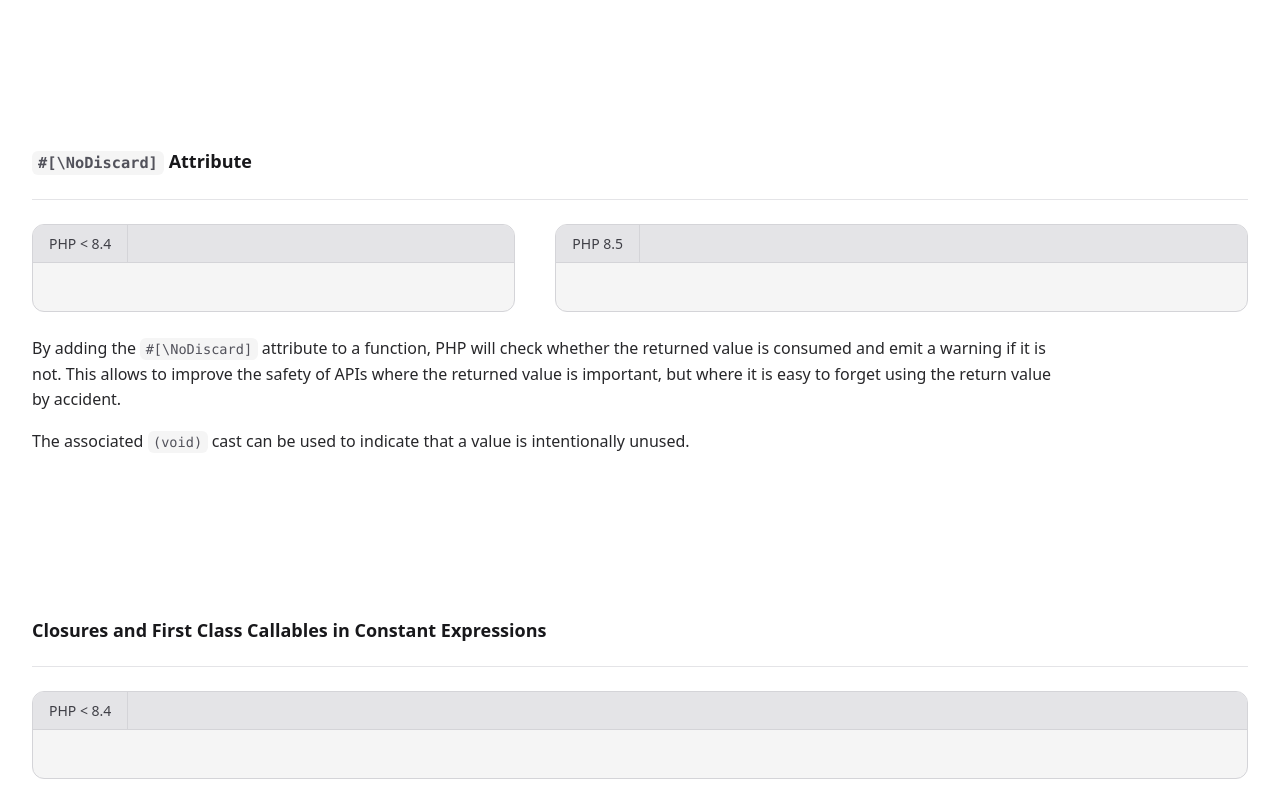
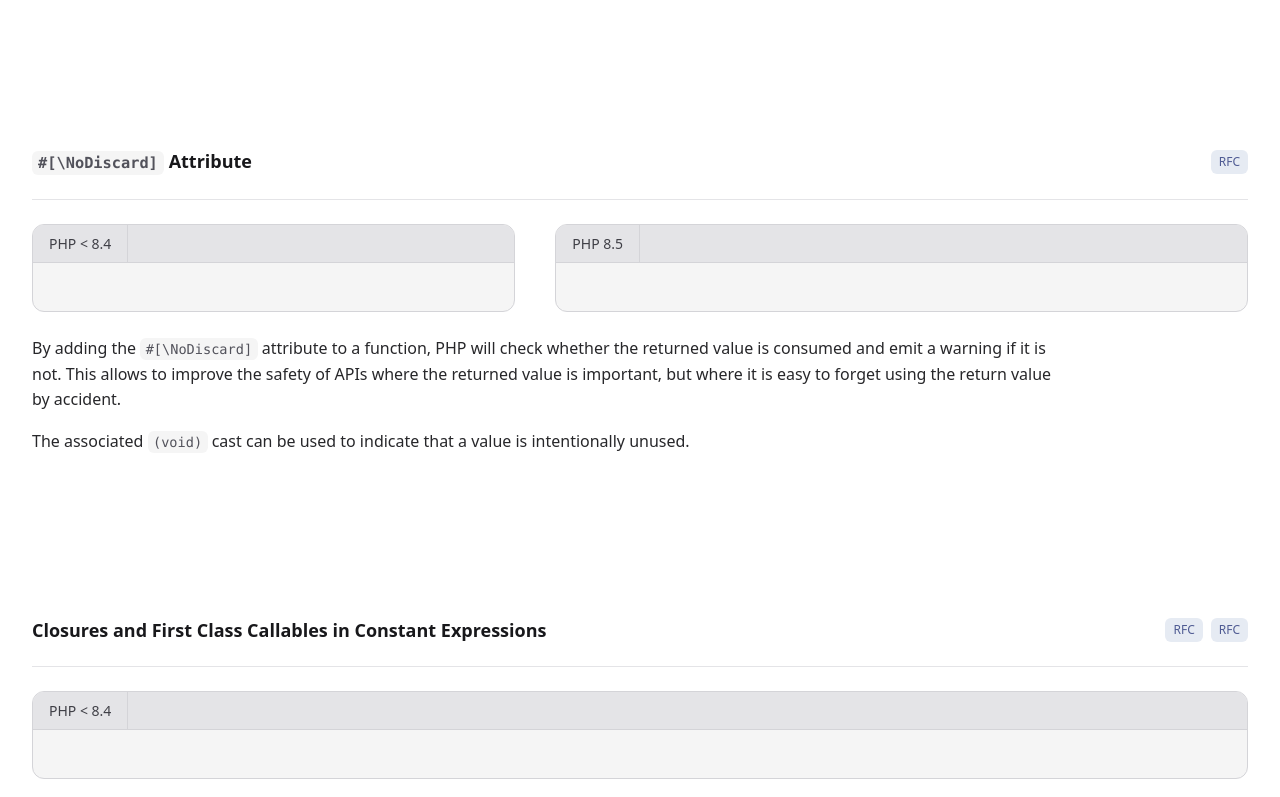
Before and after one commit to tao/php85-redesign, a plain HTML site: page index.html in a window 1280 px wide. Shown: the part 2602-3399 px from the top of the page. Drawn offline with Linux system fonts and the light colour scheme.

Commit message:
Add missing RFC links

```diff
--- a/index.html
+++ b/index.html
@@ -152,6 +152,9 @@
     <section>
         <header>
             <h3>New URI Extension</h3>
+            <div class="tags">
+                <a href="#" class="tag">RFC</a>
+            </div>
         </header>
         <div class="grid lg:grid-cols-12">
             <div class="lg:col-span-5">
@@ -197,6 +200,9 @@
     <section>
         <header>
             <h3>Clone With</h3>
+            <div class="tags">
+                <a href="#" class="tag">RFC</a>
+            </div>
         </header>
         <div class="grid lg:grid-cols-12">
             <div class="lg:col-span-6">
@@ -240,6 +246,9 @@
     <section>
         <header>
             <h3>Pipe Operator</h3>
+            <div class="tags">
+                <a href="#" class="tag">RFC</a>
+            </div>
         </header>
         <div class="grid lg:grid-cols-12">
             <div class="lg:col-span-5">
@@ -284,6 +293,9 @@
     <section>
         <header>
             <h3><code>#[\NoDiscard]</code> Attribute</h3>
+            <div class="tags">
+                <a href="#" class="tag">RFC</a>
+            </div>
         </header>
         <div class="grid lg:grid-cols-12">
             <div class="lg:col-span-5">
@@ -328,6 +340,10 @@
     <section>
         <header>
             <h3>Closures and First Class Callables in Constant Expressions</h3>
+            <div class="tags">
+                <a href="#" class="tag">RFC</a>
+                <a href="#" class="tag">RFC</a>
+            </div>
         </header>
         <div class="grid lg:grid-cols-12">
             <div class="lg:col-span-12">
@@ -368,6 +384,10 @@
     <section>
         <header>
             <h3>Persistent cURL Share Handles</h3>
+            <div class="tags">
+                <a href="#" class="tag">RFC</a>
+                <a href="#" class="tag">RFC</a>
+            </div>
         </header>
         <div class="grid lg:grid-cols-12">
             <div class="lg:col-span-7">
@@ -411,6 +431,9 @@
     <section>
         <header>
             <h3>New <code>array_first()</code> and <code>array_last()</code> functions.</h3>
+            <div class="tags">
+                <a href="#" class="tag">RFC</a>
+            </div>
         </header>
         <div class="grid lg:grid-cols-12">
             <div class="lg:col-span-12">
--- a/public/php85.css
+++ b/public/php85.css
@@ -119,6 +119,38 @@ section header {
     border-color: var(--color-gray-200);
     padding-bottom: 1.25rem;
     margin-bottom: 1.5rem;
+    display: flex;
+    justify-content: space-between;
+}
+
+
+/* ==========================================================================
+   Header Tags
+   ========================================================================== */
+
+.tags {
+    display: flex;
+    align-items: center;
+    gap: 0.5rem;
+}
+
+.tag {
+    display: inline-flex;
+    align-items: center;
+    border-radius: 0.375rem;
+    background-color: var(--color-primary-100);
+    padding-left: 0.5rem;
+    padding-right: 0.5rem;
+    padding-top: 0.25rem;
+    padding-bottom: 0.25rem;
+    font-size: 0.75rem;
+    line-height: 1rem;
+    font-weight: 500;
+    color: var(--color-primary-700);
+}
+
+.tag:hover {
+    background-color: var(--color-primary-200);
 }
 
 /* ==========================================================================
```
Also changed, not shown: public/index.html (+23 -0 lines).
